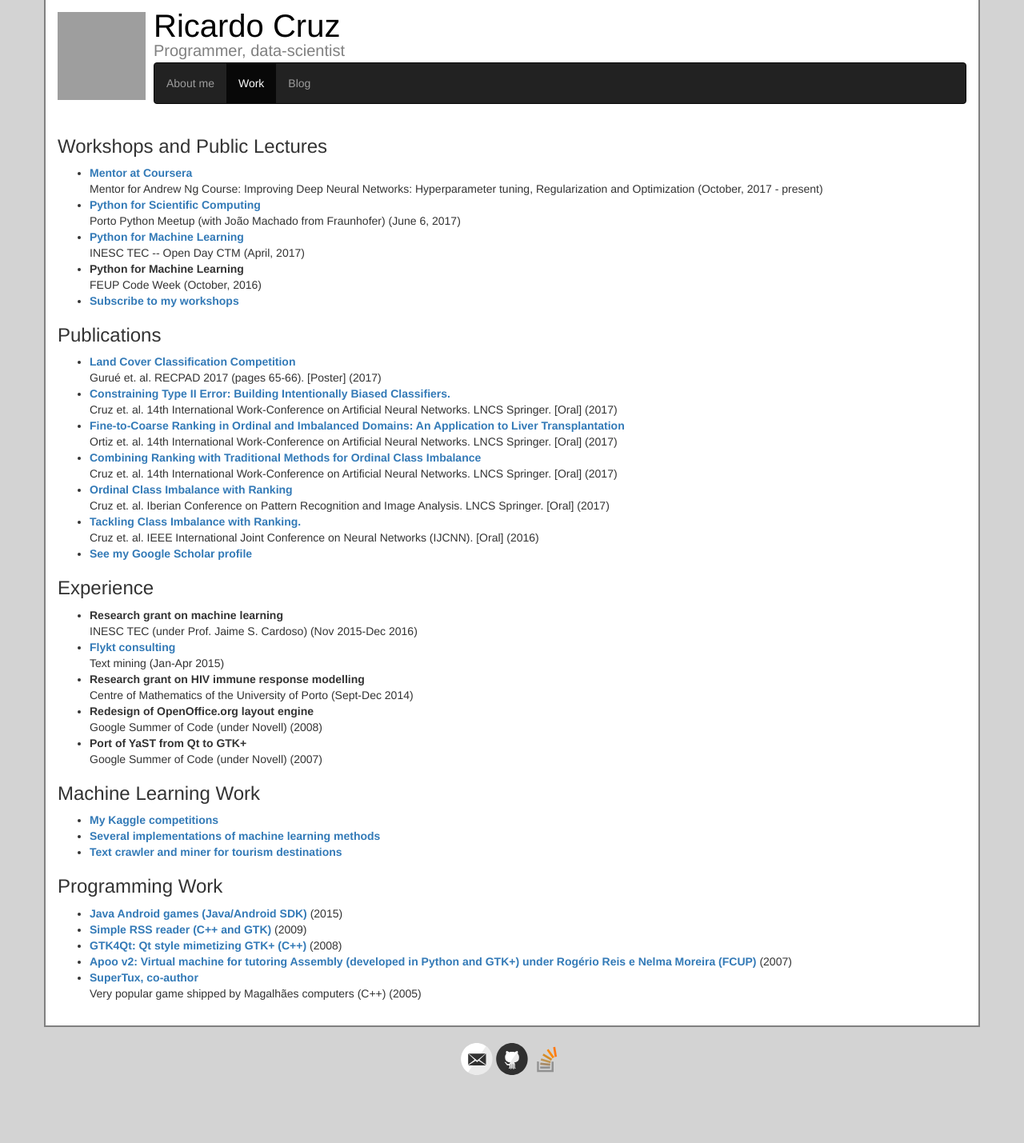
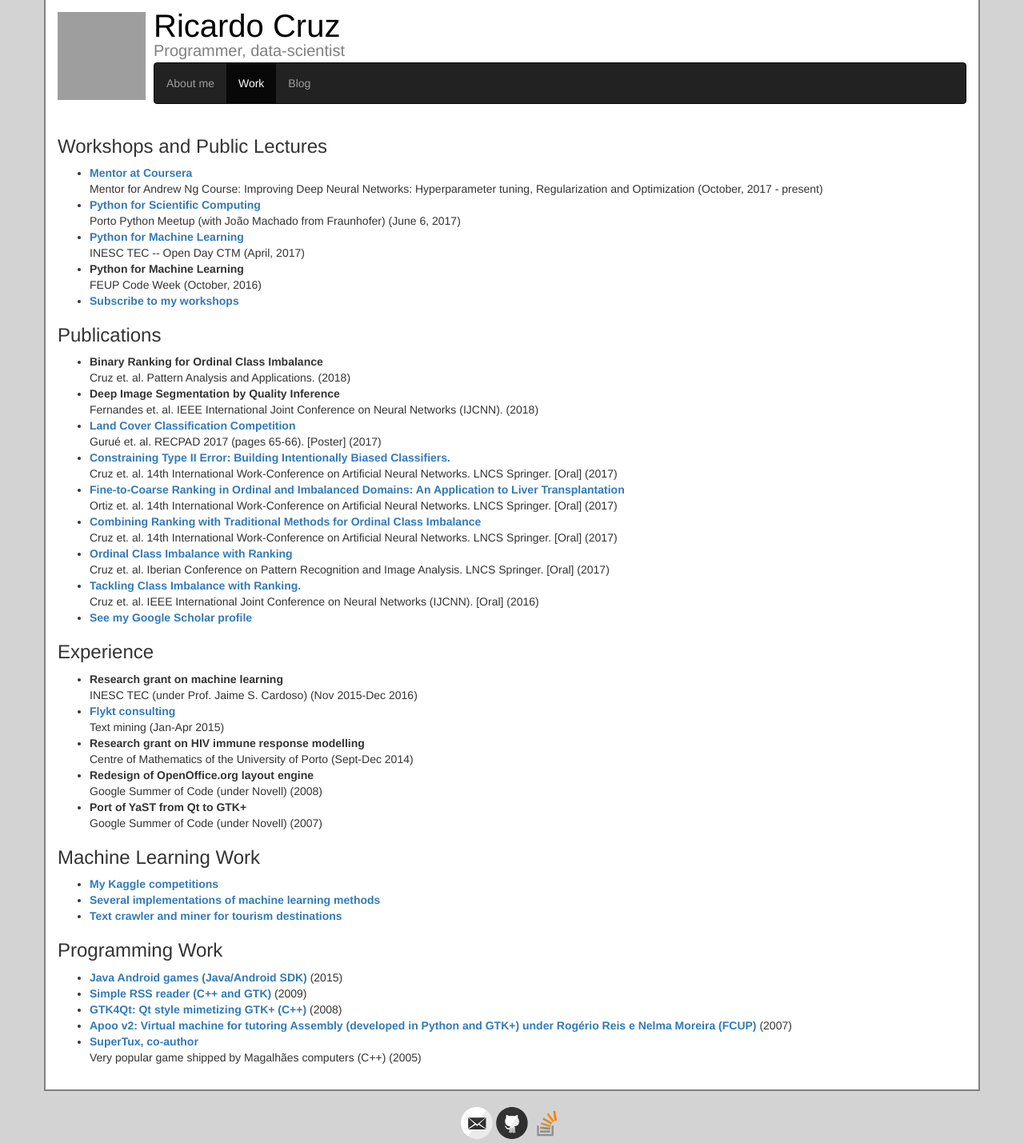
Before and after one commit to rpmcruz/rpmcruz.github.io, a Jekyll site: the page built from work.html, in a window 1280 px wide. Shown: the whole page at 80% size. Built offline with Jekyll 4.4.1, drawn with Linux system fonts in a browser that asks for light colours; before the commit the page ends 1349 px from its top, so only the background shows below that; grey boxes are pictures that could not be loaded.

Commit message:
Two new publications! (without link: they were accepted, not published yet)

```diff
--- a/work.html
+++ b/work.html
@@ -13,6 +13,8 @@
 </ul>
 <h3>Publications</h3>
 <ul>
+<li><b>Binary Ranking for Ordinal Class Imbalance</b><br/>Cruz et. al. Pattern Analysis and Applications. (2018)</li>
+<li><b>Deep Image Segmentation by Quality Inference</b><br/>Fernandes et. al. IEEE International Joint Conference on Neural Networks (IJCNN). (2018)</li>
 <li><b><a href="https://drive.google.com/file/d/0B8n5-Y-cA_5KQm1VckFBZDd4b1k/view">Land Cover Classification Competition</a></b><br/>Gurué et. al. RECPAD 2017 (pages 65-66). [Poster] (2017)</li>
 <li><b><a href="https://link.springer.com/chapter/10.1007/978-3-319-59147-6_47">Constraining Type II Error: Building Intentionally Biased Classifiers.</a></b><br/>Cruz et. al. 14th International Work-Conference on Artificial Neural Networks. LNCS Springer. [Oral] (2017)</li>
 <li><b><a href="https://link.springer.com/chapter/10.1007/978-3-319-59147-6_45">Fine-to-Coarse Ranking in Ordinal and Imbalanced Domains: An Application to Liver Transplantation</a></b><br/>Ortiz et. al. 14th International Work-Conference on Artificial Neural Networks. LNCS Springer. [Oral] (2017)</li>
```
